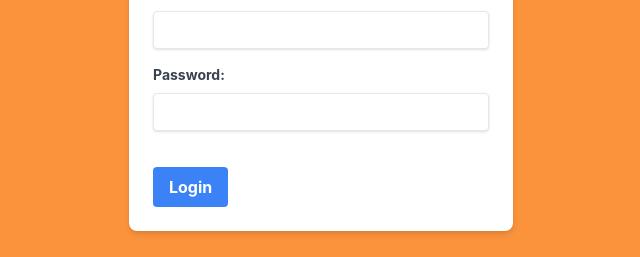
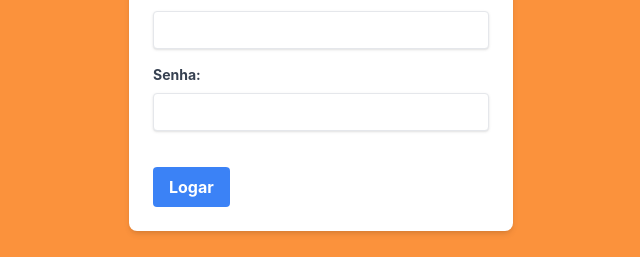
Before and after one commit to Fandross/Sistema-de-Reservas, a React (Create React App) app in the folder Frontend/sistema-de-reservas/: page /login in a window 1280 px wide. Shown: the part 341-598 px from the top of the page, without its empty margins (319-959 px from the left). Built offline with nearby package versions, Linux system fonts and the light colour scheme.

Commit message:
Update login
Marcio Felipe refatorou o codigo

Co-Authored-By: Necxus1 <59101030+necxus1@users.noreply.github.com>

```diff
--- a/Frontend/sistema-de-reservas/src/Paginas/Login.jsx
+++ b/Frontend/sistema-de-reservas/src/Paginas/Login.jsx
@@ -20,14 +20,11 @@
       const data = await response.json();
 
       if (response.ok) {
-        // Autenticação bem-sucedida, atualize o nome do usuário e armazene o token
         console.log('Token recebido:', data.token);
-        // onLogin(email);
         localStorage.setItem('token', data.token);
         console.log('Logado!')
         navigate('/');
       } else {
-        // Exiba uma mensagem de erro
         alert(data.mensagem);
       }
     } catch (error) {
@@ -44,12 +41,12 @@
           <input className="shadow appearance-none border rounded w-full py-2 px-3 text-gray-700 leading-tight focus:outline-none focus:shadow-outline" type="text" value={email} onChange={(e) => setEmail(e.target.value)} />
         </div>
         <div className="mb-6">
-          <label className="block text-gray-700 text-sm font-bold mb-2">Password:</label>
+          <label className="block text-gray-700 text-sm font-bold mb-2">Senha:</label>
           <input className="shadow appearance-none border rounded w-full py-2 px-3 text-gray-700 mb-3 leading-tight focus:outline-none focus:shadow-outline" type="password" value={password} onChange={(e) => setPassword(e.target.value)} />
         </div>
         <div className="flex items-center justify-between">
           <button className="bg-blue-500 hover:bg-blue-700 text-white font-bold py-2 px-4 rounded focus:outline-none focus:shadow-outline" type="button" onClick={handleLogin}>
-            Login
+            Logar
           </button>
         </div>
       </form>
```
